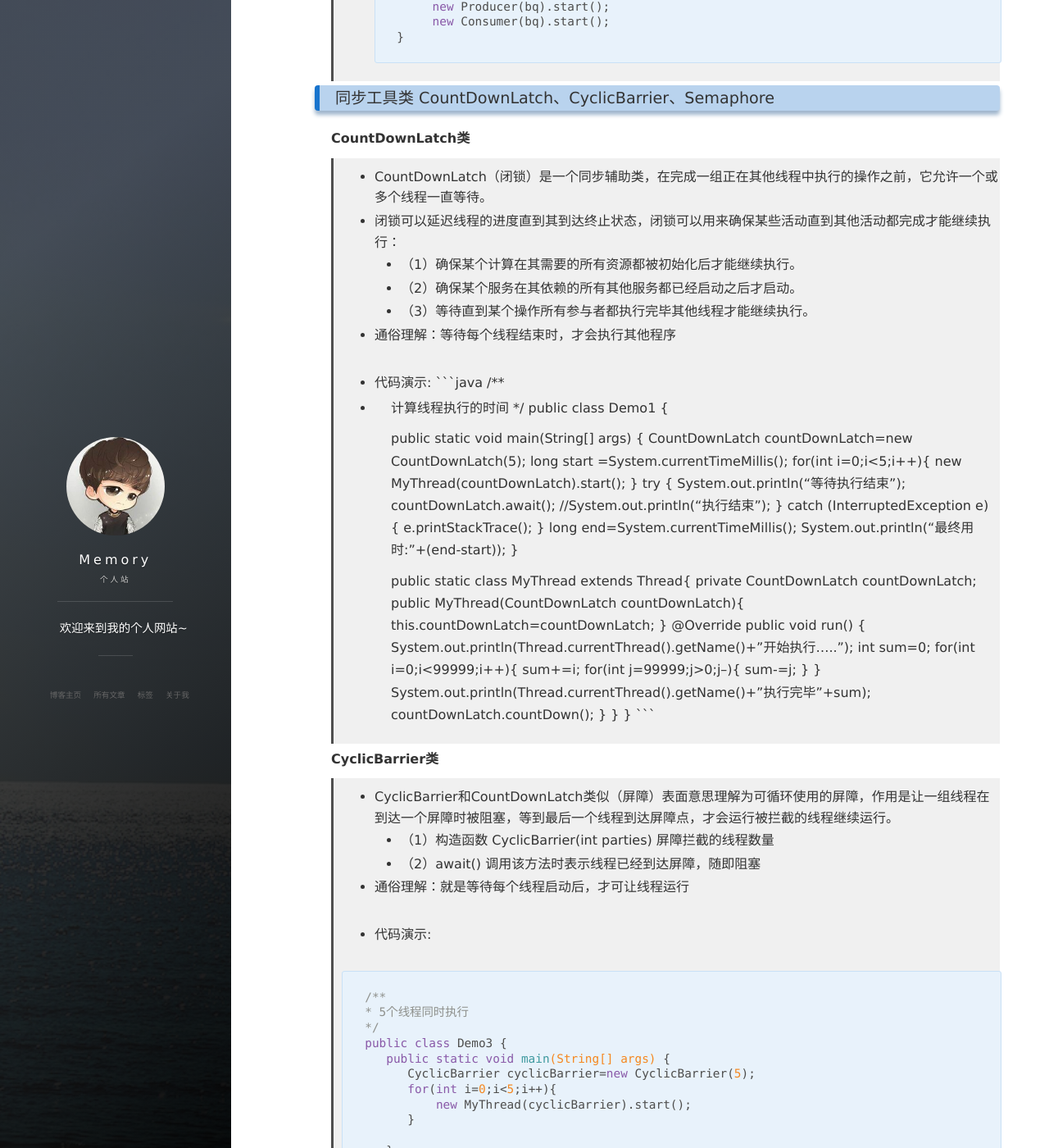
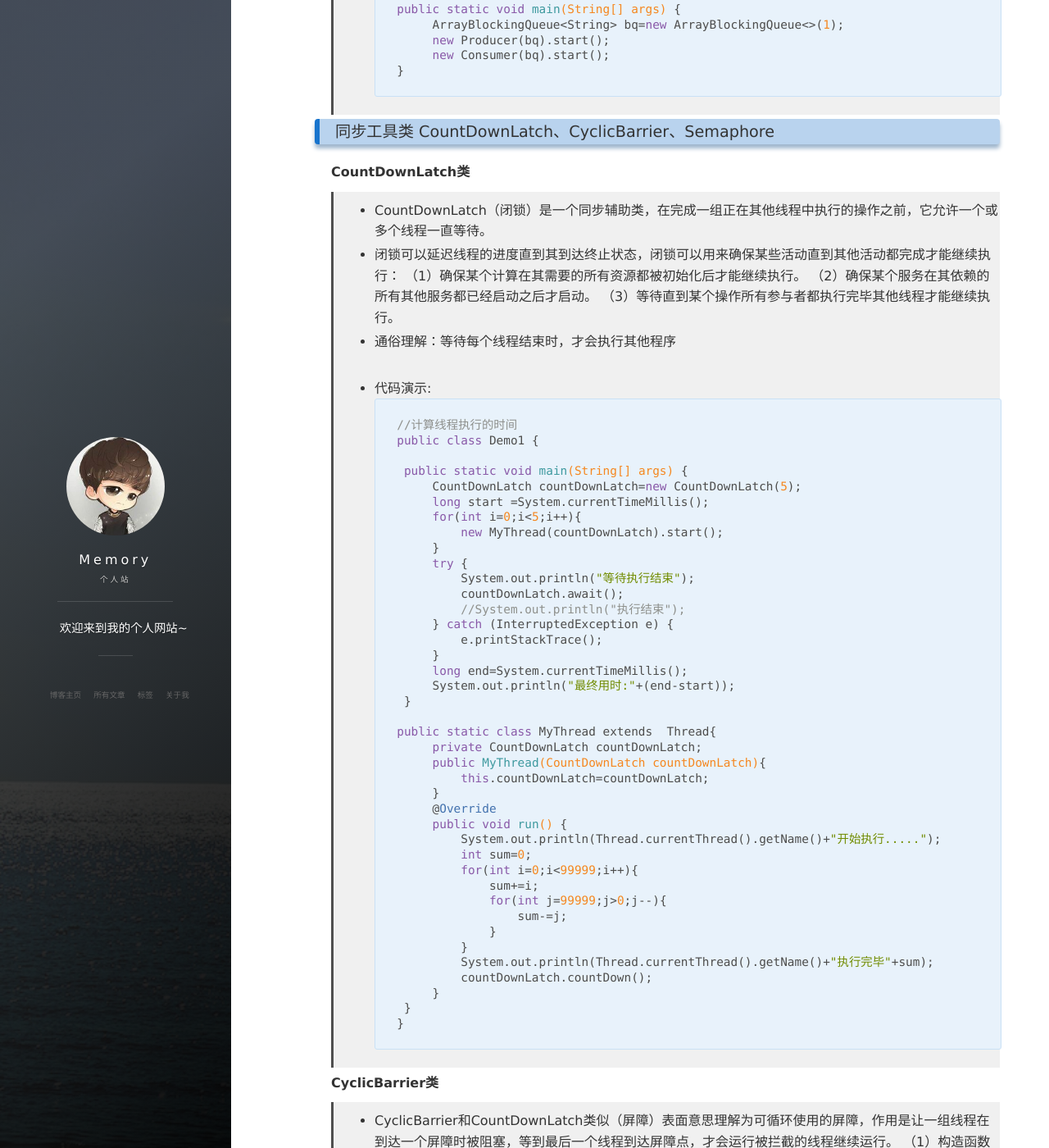
Before and after one commit to dhshenc/dhshenc.github.io, a Jekyll site: the page built from _posts/2019-08-15-JUC.md, in a window 1280 px wide and 1400 px high, scrolled down 10408 px. Shown: the whole window at 82% size. Built offline with Jekyll 4.4.1, drawn with Linux system fonts in a browser that asks for light colours; nearby versions of some CDN libraries; comment, search, counter and statistics services are not loaded; some of the changed text lies outside the part shown.

Commit message:
调整格式

````diff
--- a/_posts/2019-08-15-JUC.md
+++ b/_posts/2019-08-15-JUC.md
@@ -39,8 +39,8 @@
 > - volatile 不能保证变量的"原子性";
 
 > * synchronized和volatile的区别：
->   - (1)synchronized可以实现互斥性和内存可见性,不能禁止指令重排序。
->   - (2)volatile可以实现内存可见性,禁止指令重排序，不能保证原子性（互斥性）。
+>   (1)synchronized可以实现互斥性和内存可见性,不能禁止指令重排序。
+>   (2)volatile可以实现内存可见性,禁止指令重排序，不能保证原子性（互斥性）。
 
 > * volatile 性能：
 >   - volatile 的读性能消耗与普通变量几乎相同，但是写操作稍慢，因为它需要在本地代码中插入许多内存屏障指令来保证处理器不发生乱序执行。
@@ -97,7 +97,6 @@
 >			new Thread(new Runnable() {
 >				@Override
 >				public void run() {
->
 >					int expect = compareAndSwap.get();
 >					boolean b = compareAndSwap.compareAndSwap(expect, new Random().nextInt(101));
 >					System.out.println(b);
@@ -106,8 +105,7 @@
 >		}
 >	}
 >}
->
->class CompareAndSwap {
+> class CompareAndSwap {
 >	private int value;
 >
 >	/**
@@ -126,7 +124,7 @@
 >		}
 >		return false;
 >	}
->}
+> }
 >```
 
 **ABA问题:**
@@ -432,16 +430,14 @@
 
 > * CountDownLatch（闭锁）是一个同步辅助类，在完成一组正在其他线程中执行的操作之前，它允许一个或多个线程一直等待。
 > * 闭锁可以延迟线程的进度直到其到达终止状态，闭锁可以用来确保某些活动直到其他活动都完成才能继续执行：
->   - （1）确保某个计算在其需要的所有资源都被初始化后才能继续执行。
->   - （2）确保某个服务在其依赖的所有其他服务都已经启动之后才启动。
->   - （3）等待直到某个操作所有参与者都执行完毕其他线程才能继续执行。
+>   （1）确保某个计算在其需要的所有资源都被初始化后才能继续执行。
+>   （2）确保某个服务在其依赖的所有其他服务都已经启动之后才启动。
+>   （3）等待直到某个操作所有参与者都执行完毕其他线程才能继续执行。
 > * 通俗理解：等待每个线程结束时，才会执行其他程序
 
 > * 代码演示:
 >```java
->/**
-> * 计算线程执行的时间
-> */
+>//计算线程执行的时间
 >public class Demo1 {
 >
 >    public static void main(String[] args) {
@@ -486,16 +482,14 @@
 **CyclicBarrier类**
 
 > * CyclicBarrier和CountDownLatch类似（屏障）表面意思理解为可循环使用的屏障，作用是让一组线程在到达一个屏障时被阻塞，等到最后一个线程到达屏障点，才会运行被拦截的线程继续运行。
->   - （1）构造函数 CyclicBarrier(int parties) 屏障拦截的线程数量
->   - （2）await() 调用该方法时表示线程已经到达屏障，随即阻塞
+>   （1）构造函数 CyclicBarrier(int parties) 屏障拦截的线程数量
+>   （2）await() 调用该方法时表示线程已经到达屏障，随即阻塞
 > * 通俗理解：就是等待每个线程启动后，才可让线程运行
 
 > * 代码演示:
 
 >```java
->/**
-> * 5个线程同时执行
-> */
+>//5个线程同时执行
 >public class Demo3 {
 >    public static void main(String[] args) {
 >       CyclicBarrier cyclicBarrier=new CyclicBarrier(5);
````
